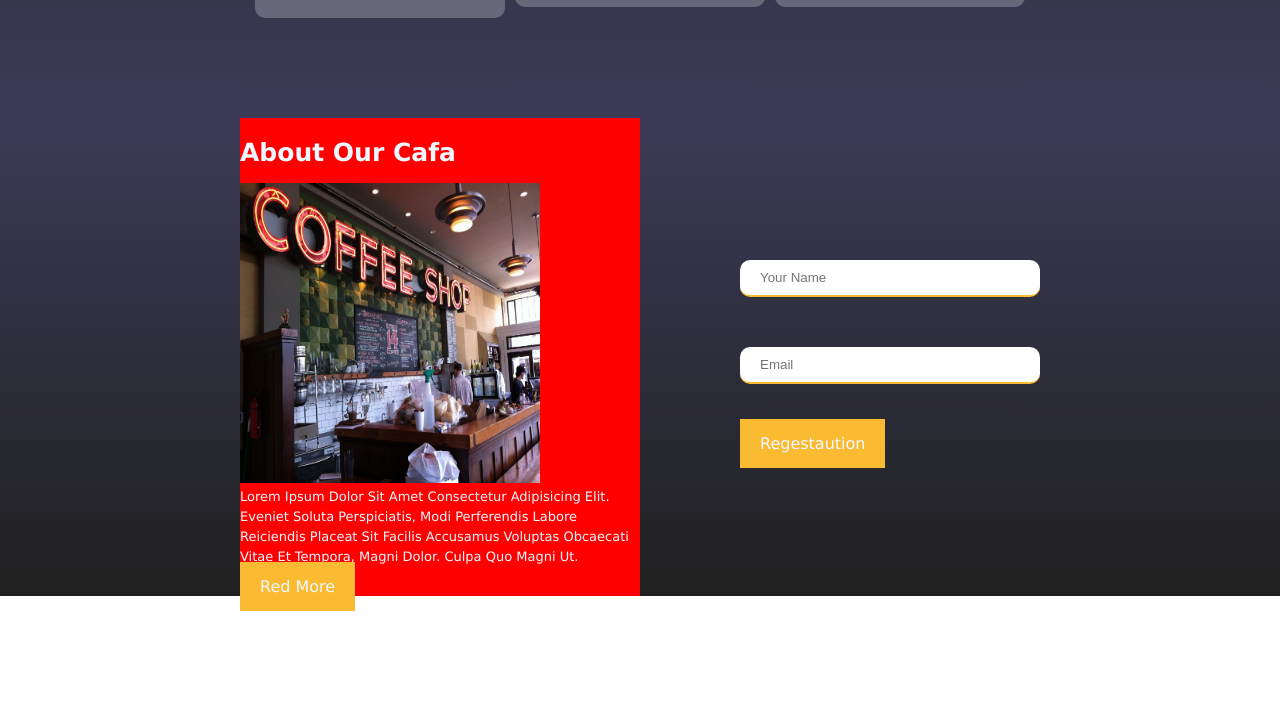
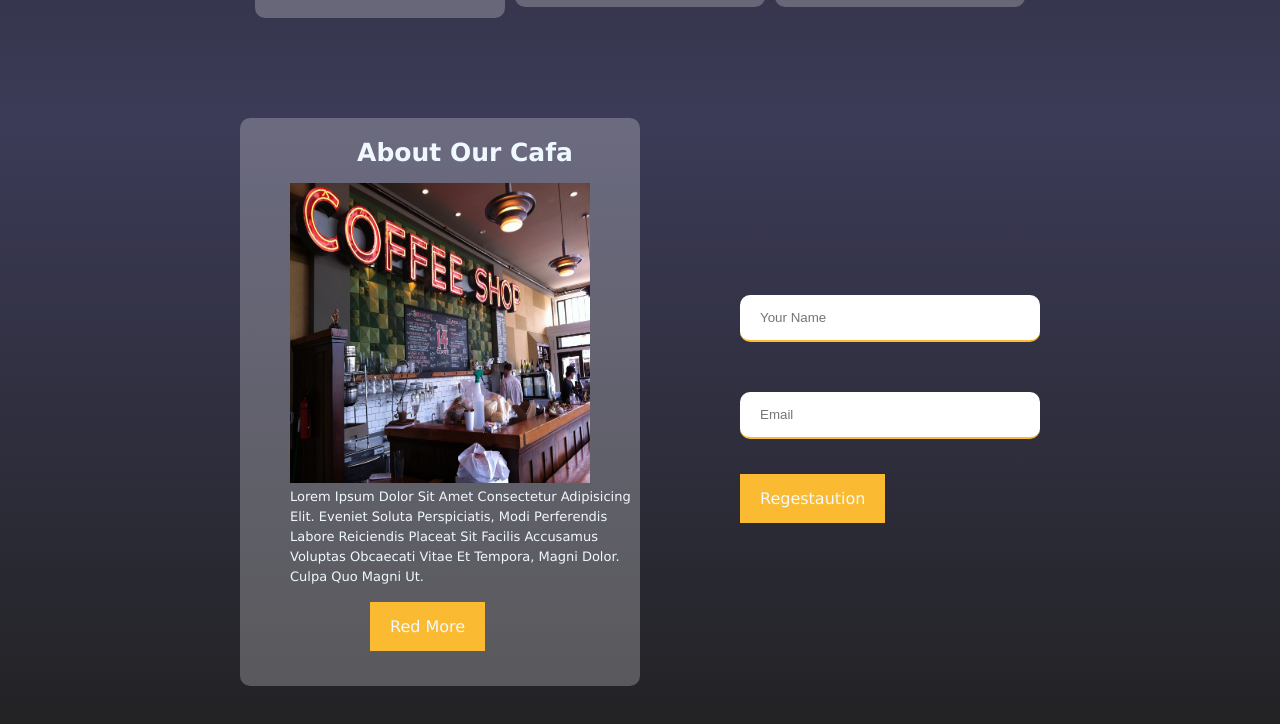
Before and after one commit to MdPiarulIslamAlif/Coffee-shope, a plain HTML site: page index.html in a window 1280 px wide. Shown: the part 2376-3100 px from the top of the page. Before the commit the page ends 2987 px from the top, so only its background shows below. Drawn offline with Linux system fonts and the light colour scheme.

Commit message:
added a about and form

```diff
--- a/style.css
+++ b/style.css
@@ -228,6 +228,9 @@ nav ul li a{
      text-align: center;
      padding-top: 50px;
 }
+.blog-header span{
+     color: #faba32;
+}
 .box-parent-container{
      margin: 50px 150px 0px 150px;
      color: aliceblue;
@@ -268,7 +271,6 @@ nav ul li a{
 .about-main-content{
      background-image: linear-gradient(360deg, rgba(0, 0, 0, 0.875),rgba(2, 1, 38, 0.773)) ;
 
-
 }
 .about-parent-content{
      margin: 0 150px;
@@ -276,37 +278,46 @@ nav ul li a{
      justify-content: center;
      align-items: center;
      gap: 100px;
+     padding-bottom: 100px;
+
 }
 
 .about-cafa {
      width: 400px;
      display: flex;
      align-items: center;
-     background-color: red;
-}
-.about-cafe-section{
-
+     background-color: #ffffff3e;
+     border-radius: 10px;
+     padding-bottom: 50px;
 }
 
+.about-cafe-section{
+     margin-left: 50px;
+}
 .about-cafa .title{
+     text-align: center;
 
 }
 .cafe-img{
      width: 300px;
      height: 300px;
+}
+.about-cafe-section .primary-title{
+     margin-bottom: 30px;
+}
+.about-cafe-section .btn-pr{
+     margin-left: 80px;
+}
 
-}
-.regesteation-form{
-
-}
-input{
+form input{
      display: block;
      width: 300px;
-     padding: 10px 20px;
+     padding: 15px 20px;
      border-radius: 10px;
      margin-bottom: 50px;
      border: none;
      outline: none;
+     background-color: none;
      border-bottom: 2px solid #faba32;
 }
 input[type="text"]{
```
